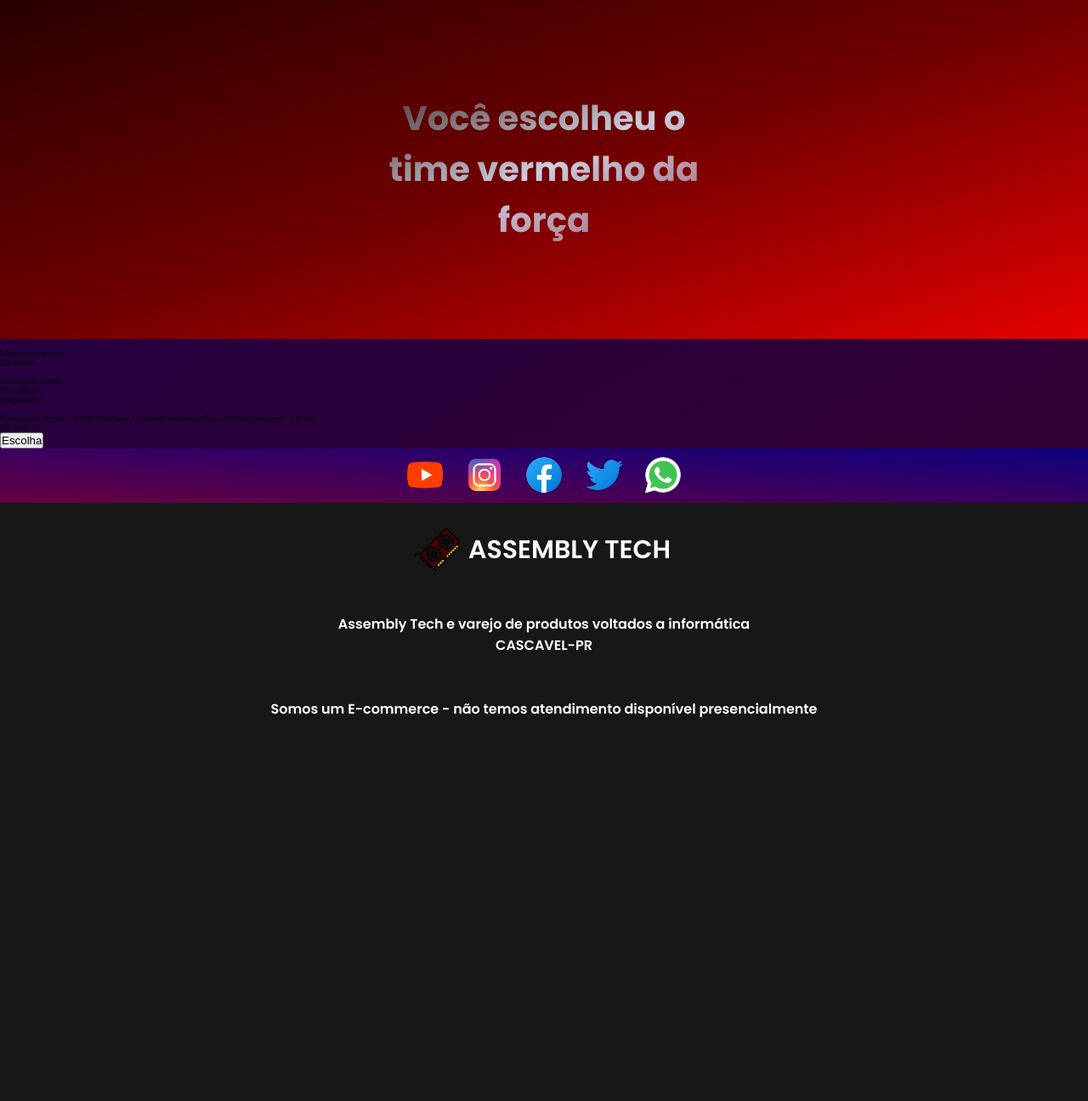
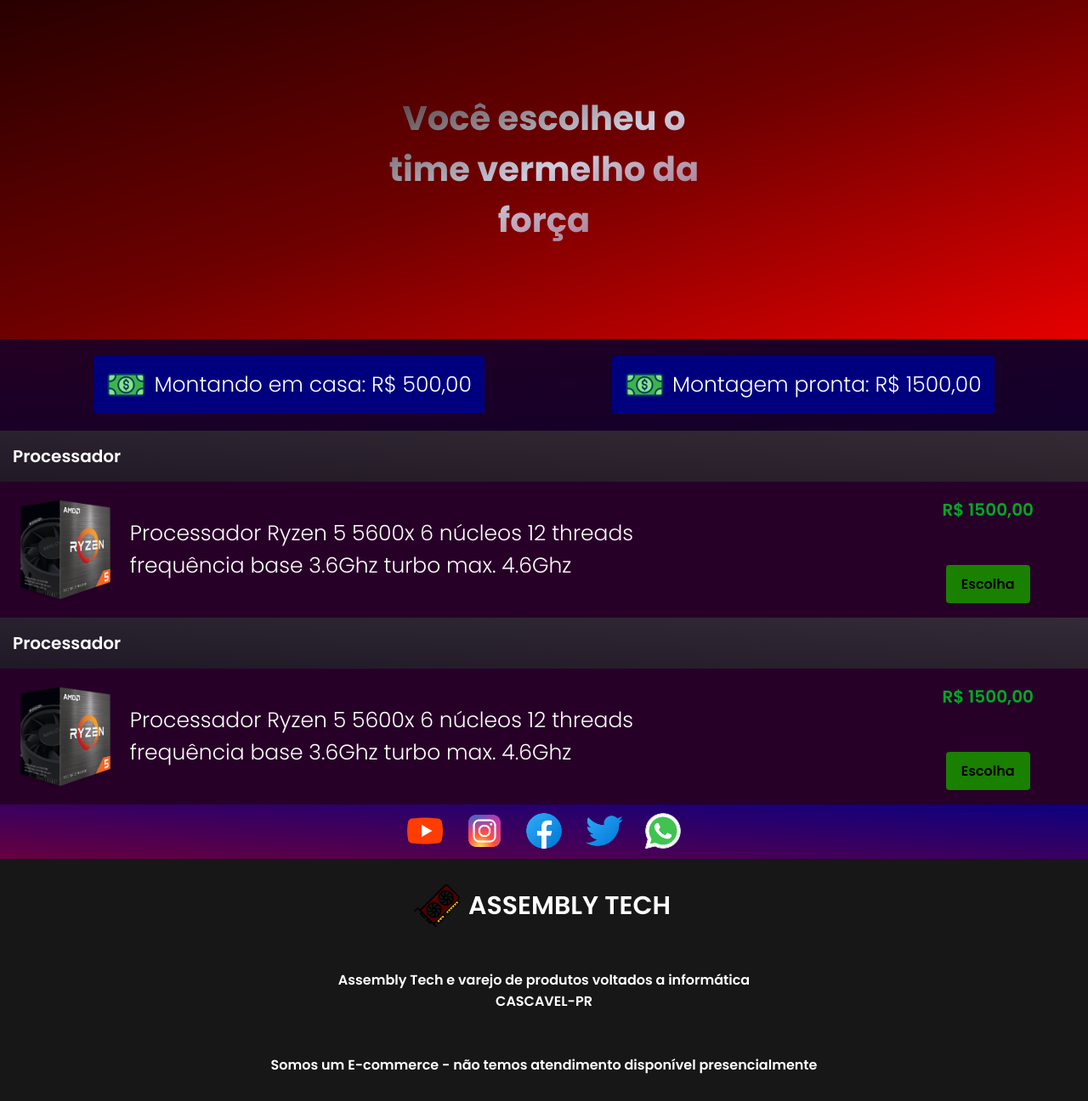
Before and after one commit to felippaugusto/4B-TCC, a PHP site: page /building-computer.html in a window 1280 px wide. Shown: the part 161-1457 px from the top of the page at 85% size. Before the commit the page ends 1006 px from the top, so only its background shows below. Run offline with PHP 8.4, Linux system fonts and the light colour scheme.

Commit message:
files updated 2023-03-15

```diff
--- a/CSS/building-computer.css
+++ b/CSS/building-computer.css
@@ -1,3 +1,4 @@
+/* start choose the team */
 .red-team {
     height: 50vh;
     width: 100vw;
@@ -16,3 +17,140 @@
     width: 30%;
     text-align: center;
 }
+/* end choose the team */
+
+/* start container total value */
+.container-total-values {
+    background: linear-gradient(to bottom right ,rgb(34, 0, 34), rgb(18, 0, 43));
+    color: #fff;
+    gap: 15rem;
+    font-size: 2.5rem;
+    font-family: poppins-light;
+    padding: 2rem;
+}
+
+.building-at-home, .building-ready {
+    padding: 1.5rem;
+    gap: 1rem;
+    background-color: rgb(0, 0, 126);
+    border-radius: 0.4rem;
+}
+
+.img-money {
+    height: 3rem;
+}
+/* end container total value */
+
+/* start container choose hardwares */
+.container-processor .paragraph-processor {
+    background: linear-gradient(to top right,rgba(31, 31, 31, 0.8), rgba(53, 53, 53, 0.8));
+    padding: 1.5rem;
+    font-size: 2rem;
+    font-family: poppins-semiBold;
+    color: #fff;
+}
+
+.choose-processor {
+    justify-content: start;
+    padding: 2rem;
+    gap: 2rem;
+    position: relative;
+    background-color: rgb(39, 0, 39);
+}
+
+.img-demonstration {
+    height: 12rem;
+}
+
+.processor-description {
+    font-size: 2.5rem;
+    font-family: poppins-light;
+    color: #fff;
+    width: 50%;
+}
+
+.processor-value-choose {
+    position: absolute;
+    right: 5%;
+    flex-direction: column;
+    gap: 5rem;
+}
+
+.processor-value-choose .processor-value {
+    font-size: 2rem;
+    font-family: poppins-semiBold;
+    color: #00a824;
+}
+
+.processor-value-choose .btn-choose-hardware {
+    font-size: 1.6rem;
+    font-family: poppins-semiBold;
+    padding: 1rem 1.8rem;
+    border: none;
+    outline: none;
+    border-radius: 0.4rem;
+    background-color: #198000;
+    cursor: pointer;
+}
+
+.processor-value-choose .btn-choose-hardware:hover {
+    background-color: #27c400;
+    padding: 1.2rem 2.1rem;
+}
+/* end container choose hardwares */
+
+/* start box model choose hardwares */
+.box-model-choose-hardwares {
+    position: absolute;
+    top: 0;
+    min-height: 100vh;
+    height: 162vh;
+    width: 100vw;
+    background-color: rgba(0, 0, 0, 0.9);
+    flex-direction: column;
+    gap: 4rem;
+    visibility: hidden;
+    opacity: 0;
+    justify-content: start;
+    padding: 5rem 0 0 0;
+}
+
+.box-model-choose-hardwares.active {
+    visibility: visible;
+    opacity: 1;
+}
+
+.exit {
+    position: fixed;
+    top: 3%;
+    right: 8%;
+    z-index: 9;
+}
+
+
+.exit .xOne, .exit .xTwo {
+    position: absolute;
+    height: 2rem;
+    width: 7rem;
+    margin: 2rem;
+    background-color: #fff;
+    border-radius: 0.4rem;
+    cursor: pointer;
+}
+
+.exit .xOne {
+    rotate: 40deg;
+}
+
+.exit .xTwo {
+    rotate: -40deg;
+}
+
+.exit:hover .xOne, .exit:hover .xTwo {
+    background-color: #c40000;
+}
+
+.box-model-choose-hardwares .container-processor .paragraph-processor {
+    border-radius: 0.4rem 0.4rem 0rem 0rem;
+}
+/* end box model choose hardwares */
--- /dev/null
+++ b/JS/building-computer.js
@@ -0,0 +1,21 @@
+const exit = $(".exit");
+const boxModelChooseHardwares = $(".box-model-choose-hardwares");
+const btnChooseHardware = $(".btn-choose-hardware");
+
+exit.click(() => {
+    boxModelChooseHardwares.removeClass("active");
+})
+
+btnChooseHardware.click(() => {
+    document.documentElement.scrollTop = 0;
+    boxModelChooseHardwares.addClass("active");
+})
+
+window.addEventListener("scroll", () => {
+    if(document.documentElement.scrollTop > 200) {
+        goToHeader.addClass("active");
+    }
+    else {
+        goToHeader.removeClass("active");
+    }
+})
--- a/building-computer.html
+++ b/building-computer.html
@@ -12,6 +12,7 @@
     <link rel="shortcut icon" href="IMAGES/header/favicon/computer-96.png" type="image/x-icon">
 </head>
 <body>
+    <!-- header -->
     <header class="displayFlex header" id="header">
         <a href="index.html" class="text-logo-header displayFlex">
             <p>Assembly</p>
@@ -45,38 +46,121 @@
     </header>
 
     <main>
+        <!-- change the team according to the choice of brand -->
         <div class="red-team displayFlex">
             <p class="paragraph-team">Você escolheu o time vermelho da força</p>
         </div>
 
-        <div class="container-total-values">
-            <div class="building-at-home">
-                <img src="#" alt="" class="img-money">
-                <p id="paragraph-building-pc">Montando em casa:</p>
-                <p class="amount-pay">R$ 500,00</p>
+        <div class="container-total-values displayFlex">
+            <div class="building-at-home displayFlex">
+                <img src="IMAGES/main/money.png" alt="" class="img-money">
+                <p id="paragraph-building-pc">Montando em casa: <span id="amount-pay-home">R$ 500,00</span></p>
             </div>
 
-            <div class="building-ready">
-                <img src="#" alt="" class="img-money">
-                <p id="paragraph-building-pc">Montagem pronta:</p>
-                <p class="amount-pay">R$ 1500,00</p>
+            <div class="building-ready displayFlex">
+                <img src="IMAGES/main/money.png" alt="" class="img-money">
+                <p id="paragraph-building-pc">Montagem pronta: <span id="amount-pay-assembly-ready">R$ 1500,00</span></p>
             </div>
         </div>
 
         <div class="container-choose-hardwares">
             <div class="container-processor">
                 <p class="paragraph-processor">Processador</p>
-                <div class="choose-processor">
-                    <img src="#processor" alt="">
+
+                <div class="choose-processor displayFlex">
+                    <img src="IMAGES/main/hardware-demonstration/ryzen-5600x-1.png" alt="" class="img-demonstration">
                     <p class="processor-description">Processador Ryzen 5 5600x 6 núcleos 12 threads frequência base 3.6Ghz turbo max. 4.6Ghz</p>
-                    <div class="processor-value-choose">
+                    <div class="processor-value-choose displayFlex">
                         <p class="processor-value">R$ 1500,00</p>
-                        <button type="button">Escolha</button>
+                        <button type="button" class="btn-choose-hardware">Escolha</button>
+                    </div>
+                </div>
+            </div>
+
+            <div class="container-choose-hardwares">
+                <div class="container-processor">
+                    <p class="paragraph-processor">Processador</p>
+
+                    <div class="choose-processor displayFlex">
+                        <img src="IMAGES/main/hardware-demonstration/ryzen-5600x-1.png" alt="" class="img-demonstration">
+                        <p class="processor-description">Processador Ryzen 5 5600x 6 núcleos 12 threads frequência base 3.6Ghz turbo max. 4.6Ghz</p>
+                        <div class="processor-value-choose displayFlex">
+                            <p class="processor-value">R$ 1500,00</p>
+                            <button type="button" class="btn-choose-hardware">Escolha</button>
+                        </div>
                     </div>
                 </div>
             </div>
         </div>
     </main>
+
+    <!-- box model for choose hardwares -->
+    <div class="box-model-choose-hardwares displayFlex">
+        <div class="exit">
+            <p class="xOne"></p>
+            <p class="xTwo"></p>
+        </div>
+
+        <div class="container-choose-hardwares" id="three">
+            <div class="container-processor">
+                <p class="paragraph-processor">Processador</p>
+
+                <div class="choose-processor displayFlex">
+                    <img src="IMAGES/main/hardware-demonstration/ryzen-5600x-1.png" alt="" class="img-demonstration">
+                    <p class="processor-description">Processador Ryzen 5 5600x 6 núcleos 12 threads frequência base 3.6Ghz turbo max. 4.6Ghz</p>
+                    <div class="processor-value-choose displayFlex">
+                        <p class="processor-value">R$ 1500,00</p>
+                        <button type="button" class="btn-choose-hardware">Escolha</button>
+                    </div>
+                </div>
+            </div>
+        </div>
+
+        <div class="container-choose-hardwares">
+            <div class="container-processor">
+                <p class="paragraph-processor">Processador</p>
+
+                <div class="choose-processor displayFlex">
+                    <img src="IMAGES/main/hardware-demonstration/ryzen-5600x-1.png" alt="" class="img-demonstration">
+                    <p class="processor-description">Processador Ryzen 5 5600x 6 núcleos 12 threads frequência base 3.6Ghz turbo max. 4.6Ghz</p>
+                    <div class="processor-value-choose displayFlex">
+                        <p class="processor-value">R$ 1500,00</p>
+                        <button type="button" class="btn-choose-hardware">Escolha</button>
+                    </div>
+                </div>
+            </div>
+        </div>
+
+        <div class="container-choose-hardwares">
+            <div class="container-processor">
+                <p class="paragraph-processor">Processador</p>
+
+                <div class="choose-processor displayFlex">
+                    <img src="IMAGES/main/hardware-demonstration/ryzen-5600x-1.png" alt="" class="img-demonstration">
+                    <p class="processor-description">Processador Ryzen 5 5600x 6 núcleos 12 threads frequência base 3.6Ghz turbo max. 4.6Ghz</p>
+                    <div class="processor-value-choose displayFlex">
+                        <p class="processor-value">R$ 1500,00</p>
+                        <button type="button" class="btn-choose-hardware">Escolha</button>
+                    </div>
+                </div>
+            </div>
+        </div>
+
+        <div class="container-choose-hardwares">
+            <div class="container-processor">
+                <p class="paragraph-processor">Processador</p>
+
+                <div class="choose-processor displayFlex">
+                    <img src="IMAGES/main/hardware-demonstration/ryzen-5600x-1.png" alt="" class="img-demonstration">
+                    <p class="processor-description">Processador Ryzen 5 5600x 6 núcleos 12 threads frequência base 3.6Ghz turbo max. 4.6Ghz</p>
+                    <div class="processor-value-choose displayFlex">
+                        <p class="processor-value">R$ 1500,00</p>
+                        <button type="button" class="btn-choose-hardware">Escolha</button>
+                    </div>
+                </div>
+            </div>
+        </div>
+    </div>
 
      <!-- social medias -->
      <div class="social-medias displayFlex">
@@ -90,6 +174,9 @@
 
         <a href="https://www.whatsapp.com/" target="_blank"><img src="IMAGES/footer/whatsApp.png" alt="watsApp" id="watsApp"></a>
     </div>
+
+    <!-- button to navegate to header -->
+    <a href="#header" class="goToHeader"><img src="IMAGES/down-arrow-navegation-website.png" alt=""></a>
 
     <!-- footer -->
     <footer class="displayFlex footer">
@@ -110,6 +197,7 @@
 
     <script src="JS/jquery.js"></script>
     <script src="JS/light-mode-and-dark-mode.js"></script>
+    <script src="JS/building-computer.js"></script>
     <script>
         function typeWriter() {
             const title = document.querySelector(".paragraph-team");
```
Also changed, not shown: IMAGES/main/money.png (added). Lines whose indentation alone changed are shown as unchanged.
